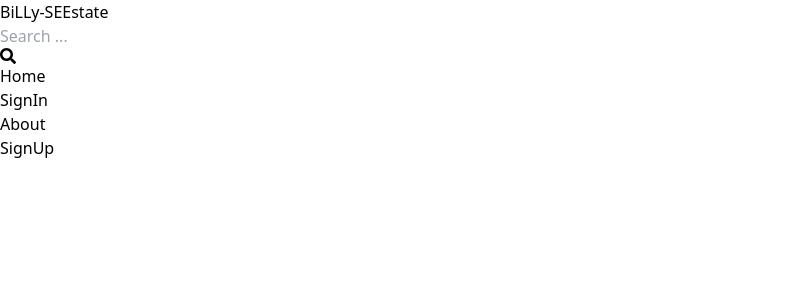
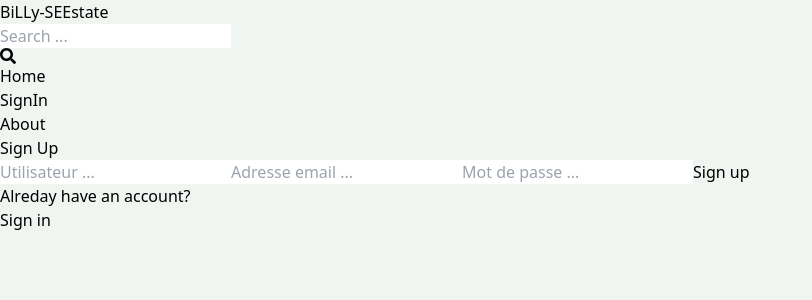
Before and after one commit to bobseiclair/sahand-mern-estate, a React (Vite) app in the folder client/: page /sign-up in a window 1280 px wide. Shown: the top 300 px of the page, without its empty margins (0-812 px from the left). Built offline with nearby package versions, Linux system fonts and the light colour scheme.

Commit message:
complete sign up page ui

```diff
--- a/client/src/index.css
+++ b/client/src/index.css
@@ -1,3 +1,7 @@
 @tailwind base;
 @tailwind components;
 @tailwind utilities;
+
+body {
+    background-color: rgb(241,245,241)
+}
--- a/client/src/pages/SignUp.jsx
+++ b/client/src/pages/SignUp.jsx
@@ -1,5 +1,43 @@
+import { Link } from "react-router-dom";
+
 export default function SignUp() {
   return (
-    <div>SignUp</div>
+    <div className="p-3 max-w-lg mx-auto">
+      <h1 className="txt-3xl text-center font-semibold my-7">
+        Sign Up
+      </h1>
+      <form className="flex flex-col gap-4">
+        <input
+          type="text"
+          placeholder="Utilisateur ..."
+          className="border p-3 rounded-lg"
+          id="username"
+        />
+        <input
+          type="email"
+          placeholder="Adresse email ..."
+          className="border p-3 rounded-lg"
+          id="email"
+        />
+        <input
+          type="password"
+          placeholder="Mot de passe ..."
+          className="border p-3 rounded-lg"
+          id="password"
+        />
+        <button
+          className="bg-slate-700 text-white p-3
+            rounded-lg uppercase hover:opcity-95 disabled:opacity-80"
+        >
+            Sign up
+        </button>
+      </form>
+      <div className="flex gap-2 mt-5">
+        <p>Alreday have an account? </p>
+        <Link to={"/sign-in"}>
+          <span className="text-blue-700">Sign in</span>
+        </Link>
+      </div>
+    </div>
   )
 }
```
